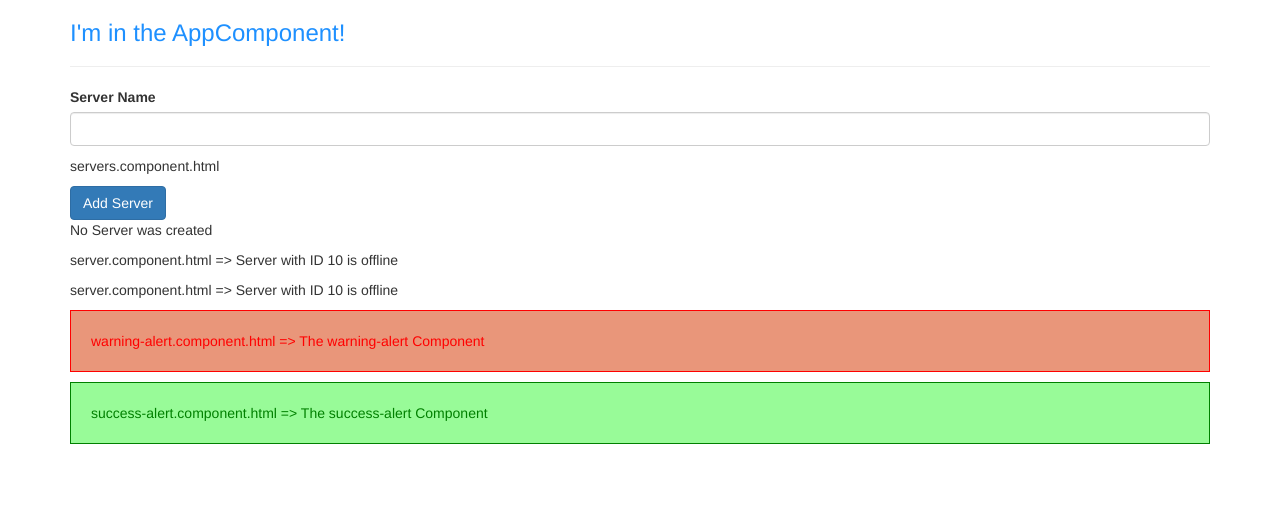
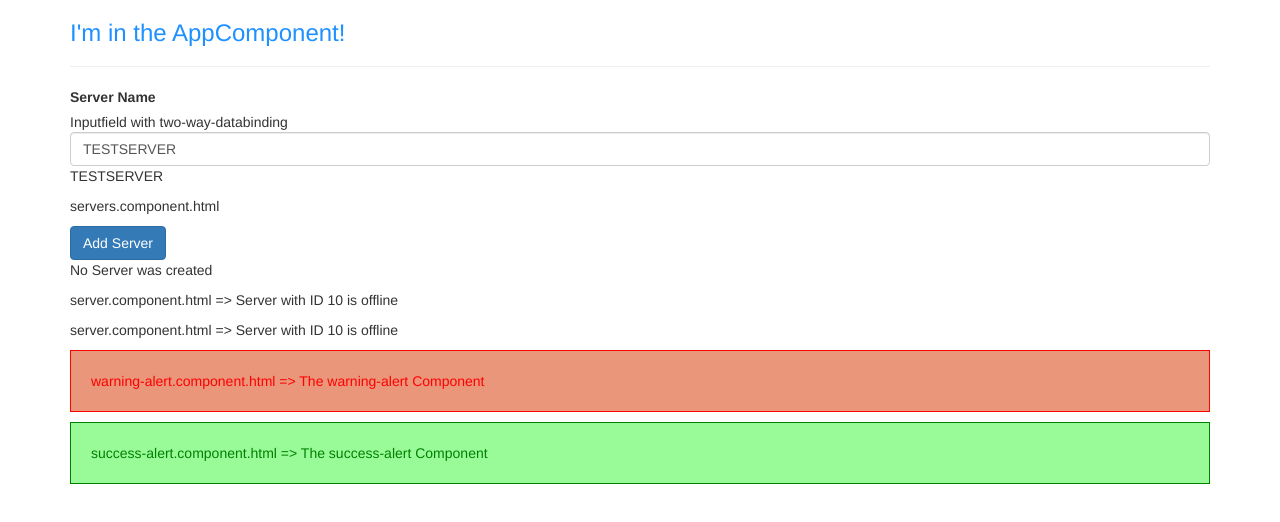
Before and after one commit to once-around/frontend-angular-playground-app, an Angular app: page / in a window 1280 px wide. Shown: the top 522 px of the page. Built offline with nearby package versions, Linux system fonts and the light colour scheme.

Commit message:
Abschnitt 2, Lektion 31 - Two-Way-Databinding

```diff
--- a/src/app/servers/servers.component.html
+++ b/src/app/servers/servers.component.html
@@ -1,8 +1,21 @@
 <label>Server Name</label>
+<br>
+<!--
+<label for="input0"></label>Inputfield with two-way-databinding<input
 <input
   type="text"
+  id="input0"
+  name="input0"
   class="form-control"
-  (input)="onUpdateServerName($event)">
+  (input)="onUpdateServerName($event)">-->
+
+<label for="input1"></label>Inputfield with two-way-databinding<input
+  type="text"
+  id="input1"
+  name="input1"
+  class="form-control"
+  [(ngModel)]="serverName">
+
 <p>{{ serverName }}</p>
 <p>servers.component.html</p>
 <button
--- a/src/app/servers/servers.component.ts
+++ b/src/app/servers/servers.component.ts
@@ -14,7 +14,7 @@ import { Component, OnInit } from '@angular/core';
 export class ServersComponent implements OnInit {
   allowNewServer = false;
   serverCreatingStatus = 'No Server was created';
-  serverName = '';
+  serverName = 'TESTSERVER';
 
   constructor() {
     setTimeout(() => {
```
